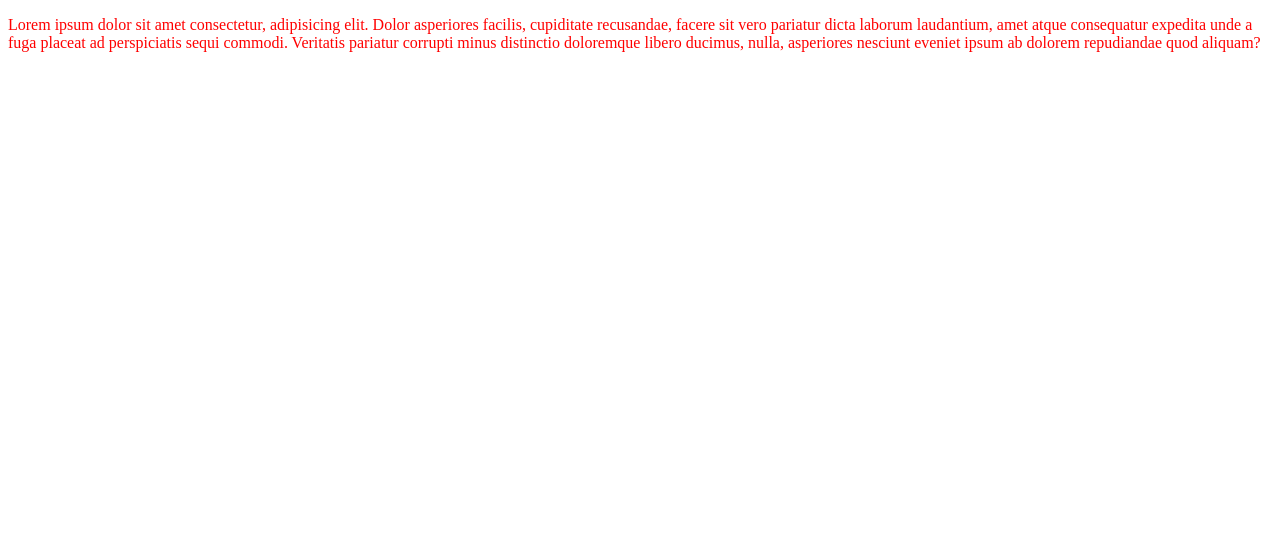
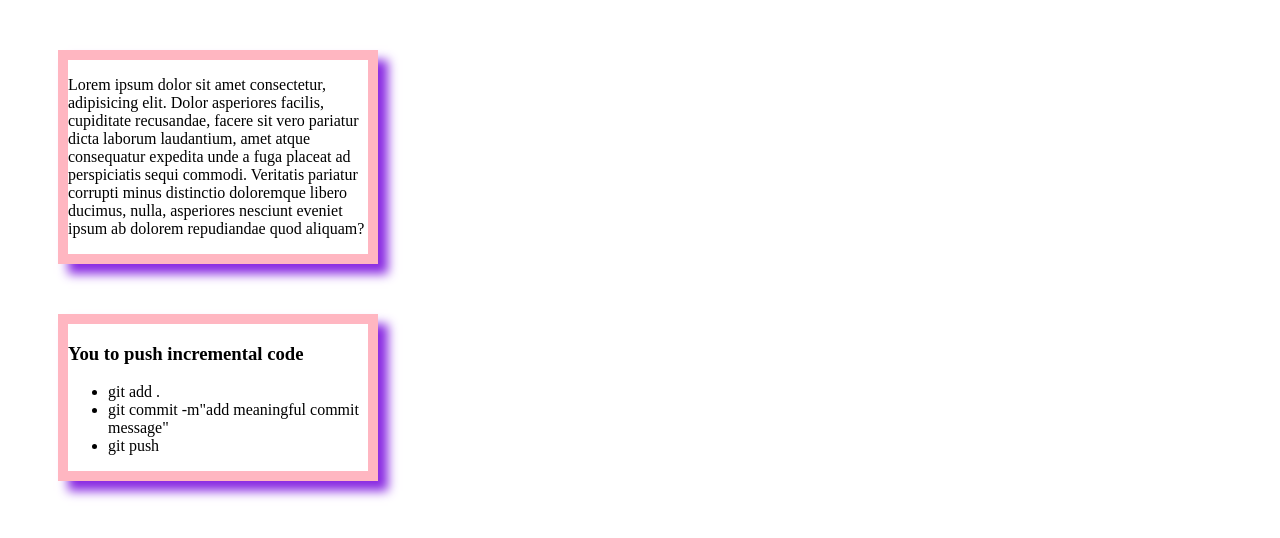
Before and after one commit to asifsarkar01/New-github, a plain HTML site: page index.html in a window 1280 px wide. Drawn offline with Linux system fonts and the light colour scheme.

Commit message:
list creat

```diff
--- a/index.html
+++ b/index.html
@@ -16,5 +16,16 @@
 
 
     </div>
+    <div>
+        <h3>You to push incremental code</h3>
+
+        <ul>
+
+<li>git add .</li>
+<li>git commit -m"add meaningful commit message"</li>
+<li>git push</li>
+
+        </ul>
+    </div>
 </body>
 </html>
--- a/styles/blog.css
+++ b/styles/blog.css
@@ -1,3 +1,6 @@
 div{
-    color:red;
+    margin: 50px;
+    border:10px solid lightpink;
+    width: 300px;
+    box-shadow: 10px 10px 10px blueviolet;
 }
```
